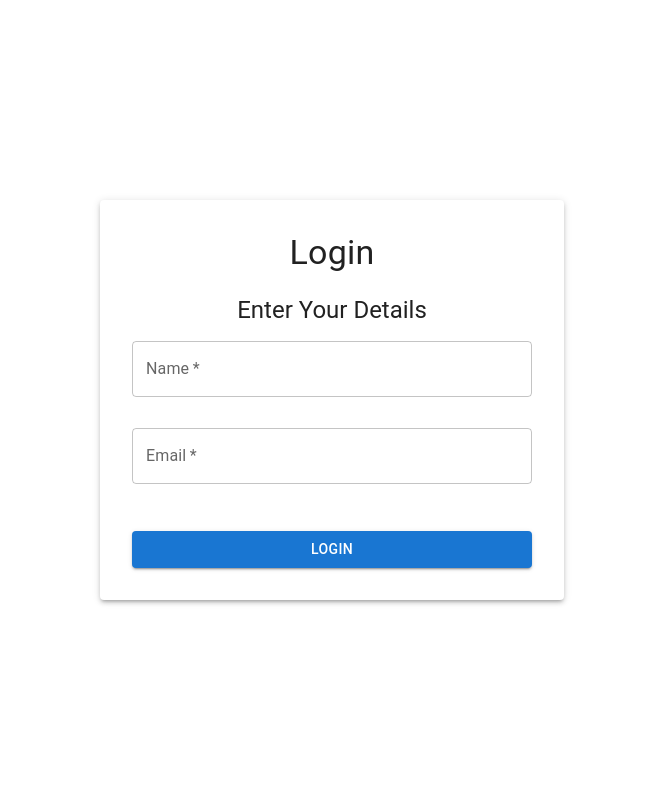
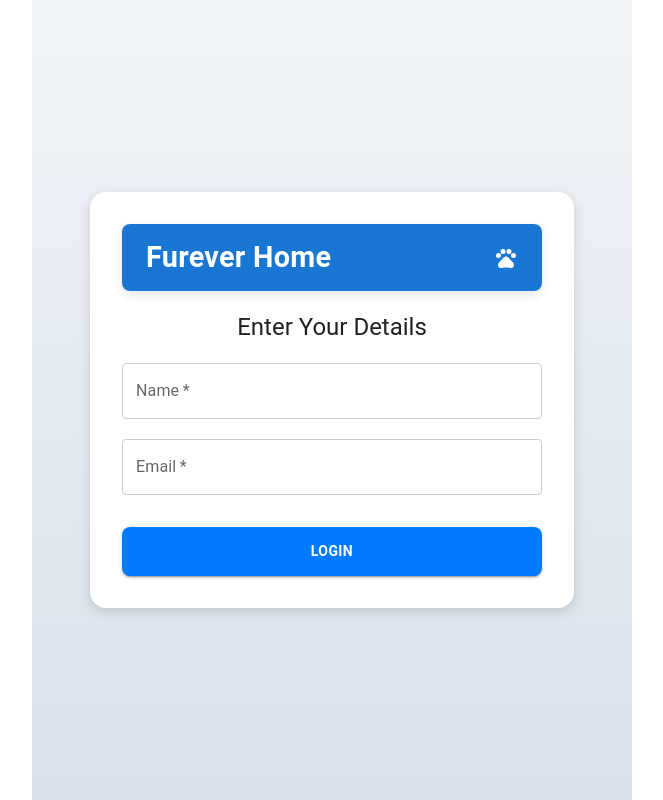
Before and after one commit to Jlavarine/furever-home, a React (Create React App) app: page / in a window 1280 px wide. Shown: the whole page, without its empty margins (308-971 px from the left). Built offline with nearby package versions, Linux system fonts and the light colour scheme.

Commit message:
feat: Add styling to login/homepage/filter/sort

```diff
--- /dev/null
+++ b/src/components/Filter/Filter.styles.ts
@@ -0,0 +1,24 @@
+import { SxProps, Theme } from "@mui/material";
+
+export const formControlStyles: SxProps<Theme> = {
+    width: 300,
+};
+
+export const selectStyles: SxProps<Theme> = {
+    backgroundColor: "#e6f7ff",
+    "&:hover": {
+        backgroundColor: "#d4efff",
+    },
+    "&.Mui-focused .MuiOutlinedInput-notchedOutline": {
+        borderColor: "#1976d2",
+    },
+};
+
+export const menuItemStyles: SxProps<Theme> = {
+    "&.Mui-selected": {
+        backgroundColor: "#add8e6",
+        "&:hover": {
+            backgroundColor: "#6cc4e0",
+        },
+    },
+};
--- a/src/components/Filter/Filter.tsx
+++ b/src/components/Filter/Filter.tsx
@@ -1,21 +1,21 @@
 import React from "react";
 import { Select, MenuItem, Checkbox, ListItemText, InputLabel, FormControl } from "@mui/material";
-
-interface MultiSelectFilterProps {
+import { formControlStyles, selectStyles, menuItemStyles } from "./Filter.styles";
+interface FilterProps {
   label: string;
   options: string[];
   selectedValues: string[];
   setSelectedValues: (values: string[]) => void;
 }
 
-const MultiSelectFilter: React.FC<MultiSelectFilterProps> = ({ label, options, selectedValues, setSelectedValues }) => {
+const Filter: React.FC<FilterProps> = ({ label, options, selectedValues, setSelectedValues }) => {
   const handleChange = (event: any) => {
     const { value } = event.target;
     setSelectedValues(typeof value === "string" ? value.split(",") : value);
   };
 
   return (
-    <FormControl sx={{ width: 300 }}>
+    <FormControl sx={formControlStyles}>
       <InputLabel id={`${label}-filter-label`}>{`Filter by ${label}`}</InputLabel>
       <Select
         labelId={`${label}-filter-label`}
@@ -23,9 +23,10 @@ const MultiSelectFilter: React.FC<MultiSelectFilterProps> = ({ label, options, s
         value={selectedValues}
         onChange={handleChange}
         renderValue={(selected) => selected.join(", ")}
+        sx={selectStyles}
       >
         {options.map((option) => (
-          <MenuItem key={option} value={option}>
+          <MenuItem key={option} value={option} sx={menuItemStyles}>
             <Checkbox checked={selectedValues.includes(option)} />
             <ListItemText primary={option} />
           </MenuItem>
@@ -35,4 +36,4 @@ const MultiSelectFilter: React.FC<MultiSelectFilterProps> = ({ label, options, s
   );
 };
 
-export default MultiSelectFilter;
+export default Filter;
--- a/src/components/Homepage/Homepage.styles.ts
+++ b/src/components/Homepage/Homepage.styles.ts
@@ -1,7 +1,72 @@
 import { SxProps, Theme } from "@mui/material";
 
+export const pageContainer: SxProps<Theme> = {
+    marginTop: 4,
+    padding: 2,
+    backgroundColor: "#f5f5f5",
+    minHeight: "100vh"
+};
+
+export const headerBox: SxProps<Theme> = {
+    display: "flex",
+    justifyContent: "space-between",
+    alignItems: "center",
+    backgroundColor: "#1976d2",
+    color: "#fff",
+    padding: "12px 24px",
+    borderRadius: "8px",
+    boxShadow: "0 4px 12px rgba(0,0,0,0.1)"
+};
+
+export const titleText: SxProps<Theme> = {
+    fontWeight: "bold",
+    fontSize: "1.8rem"
+};
+
+export const buttonGroup: SxProps<Theme> = {
+    display: "flex",
+    gap: 2
+};
+
+export const filterBar: SxProps<Theme> = {
+    display: "flex",
+    justifyContent: "center",
+    alignItems: "center",
+    gap: 3,
+    mt: 3,
+    padding: "12px",
+    backgroundColor: "#fff",
+    borderRadius: "8px",
+    boxShadow: "0 2px 8px rgba(0,0,0,0.1)"
+};
+
+export const dogGrid: SxProps<Theme> = {
+    display: "grid",
+    gridTemplateColumns: "repeat(auto-fit, minmax(300px, 1fr))",
+    gap: 4,
+    marginTop: 4,
+    padding: "12px",
+    backgroundColor: "#fff",
+    borderRadius: "8px",
+    boxShadow: "0 2px 8px rgba(0,0,0,0.1)"
+};
+
+export const errorText: SxProps<Theme> = {
+    color: "error.main",
+    fontWeight: "bold"
+};
+
 export const buttonStyles: SxProps<Theme> = {
-  textTransform: "none",
-  fontSize: "1rem",
-  px: 3,
+    textTransform: "none",
+    fontSize: "1rem",
+    px: 3,
+    backgroundColor: "#add8e6",
+    color: 'black',
+    "&:hover": {
+        backgroundColor: "#6cc4e0"
+    },
+    "&:disabled": {
+    backgroundColor: "#f0f0f0",
+    color: "#555"
+  }
 };
--- a/src/components/Login/Login.styles.ts
+++ b/src/components/Login/Login.styles.ts
@@ -1,31 +1,80 @@
-export const loginContainer = {
+import { SxProps, Theme } from "@mui/material/styles";
+
+const primaryColor = "#007bff";
+const accentColor = "#ff9800";
+const backgroundGradient = "linear-gradient(to bottom, #f0f4f8, #d9e2ec)";
+
+export const loginContainer: SxProps<Theme> = {
     display: "flex",
     justifyContent: "center",
     alignItems: "center",
     height: "100vh",
+    background: backgroundGradient,
 };
 
-export const loginPaper = {
+export const loginPaper: SxProps<Theme> = {
     padding: 4,
     width: "100%",
-  maxWidth: 400,
+    maxWidth: 420,
     textAlign: "center",
+    backgroundColor: "white",
+    boxShadow: "0 4px 12px rgba(0, 0, 0, 0.15)",
+    borderRadius: "16px",
 };
 
-export const formStyles = {
+export const headerBox: SxProps<Theme> = {
+  display: "flex",
+  justifyContent: "space-between",
+  alignItems: "center",
+  backgroundColor: "#1976d2",
+  color: "#fff",
+  padding: "12px 24px",
+  borderRadius: "8px",
+  boxShadow: "0 4px 12px rgba(0,0,0,0.1)"
+};
+
+export const titleText: SxProps<Theme> = {
+  fontWeight: "bold",
+  fontSize: "1.8rem"
+};
+
+export const formStyles: SxProps<Theme> = {
     display: "flex",
     flexDirection: "column",
-  gap: "15px",
+    gap: "20px",
     marginTop: "20px",
 };
 
-export const inputField = {
-  marginBottom: 2,
+export const inputField: SxProps<Theme> = {
+    "& label.Mui-focused": {
+        color: primaryColor,
+    },
+    "& .MuiOutlinedInput-root": {
+        "& fieldset": {
+            borderColor: "#ccc",
+        },
+        "&:hover fieldset": {
+            borderColor: primaryColor,
+        },
+        "&.Mui-focused fieldset": {
+            borderColor: primaryColor,
+        },
+    },
 };
 
-export const buttonStyle = {
-  marginTop: 2,
+export const buttonStyle: SxProps<Theme> = {
+    marginTop: "12px",
+    padding: "12px 0",
+    fontWeight: "bold",
+    backgroundColor: primaryColor,
+    color: "white",
+    textTransform: "uppercase",
+    borderRadius: "8px",
+    "&:hover": {
+        backgroundColor: "#0056b3",
+    },
     "&:focus": {
-    outline: "2px solid #1976d2",
+        outline: `3px solid ${accentColor}`,
+        outlineOffset: "2px",
     },
 };
--- a/src/components/Login/Login.tsx
+++ b/src/components/Login/Login.tsx
@@ -1,7 +1,8 @@
 import React, { useEffect, useRef, useState } from "react";
 import { TextField, Button, Container, Typography, Alert, Paper, Box } from "@mui/material";
+import PetsIcon from '@mui/icons-material/Pets';
 import { useNavigate } from "react-router-dom";
-import { loginContainer, loginPaper, formStyles, inputField, buttonStyle } from "./Login.styles";
+import { loginContainer, loginPaper, formStyles, inputField, buttonStyle, headerBox, titleText } from "./Login.styles";
 import { API_URL_Login } from "../../constants";
 
 const Login: React.FC = () => {
@@ -68,9 +69,12 @@ const Login: React.FC = () => {
   return (
     <Container maxWidth="sm" sx={loginContainer}>
       <Paper elevation={3} sx={loginPaper}>
-        <Typography variant="h4" gutterBottom>
-          Login
-        </Typography>
+        <Box sx={headerBox}>
+          <Typography sx={titleText}>
+            Furever Home
+          </Typography>
+          <PetsIcon/>
+        </Box>
 
         {error && (
           <Typography >
--- /dev/null
+++ b/src/components/Sort/Sort.styles.ts
@@ -0,0 +1,31 @@
+import { SxProps, Theme } from "@mui/material";
+
+export const sortContainer: SxProps<Theme> = {
+    display: "flex",
+    flexDirection: "column",
+    gap: 2,
+    width: 200,
+};
+
+export const formControlStyles: SxProps<Theme> = {
+    width: "100%",
+};
+
+export const selectStyles: SxProps<Theme> = {
+    backgroundColor: "#e6f7ff",
+    "&:hover": {
+        backgroundColor: "#d4efff",
+    },
+    "&.Mui-focused .MuiOutlinedInput-notchedOutline": {
+        borderColor: "#1976d2",
+    },
+};
+
+export const menuItemStyles: SxProps<Theme> = {
+    "&.Mui-selected": {
+        backgroundColor: "#add8e6",
+        "&:hover": {
+            backgroundColor: "#6cc4e0",
+        },
+    },
+};
--- a/src/components/Sort/Sort.tsx
+++ b/src/components/Sort/Sort.tsx
@@ -1,5 +1,6 @@
 import React from "react";
 import { FormControl, InputLabel, Select, MenuItem, Box } from "@mui/material";
+import { sortContainer, formControlStyles, selectStyles, menuItemStyles } from "./Sort.styles";
 
 interface SortProps {
   selectedSortField: string;
@@ -17,17 +18,18 @@ const Sort: React.FC<SortProps> = ({
   const isAlphabetical = selectedSortField === "breed" || selectedSortField === "name";
 
   return (
-    <Box display="flex" flexDirection="column" gap={2} sx={{ width: 200 }}>
-      <FormControl>
+    <Box sx={sortContainer}>
+      <FormControl sx={formControlStyles}>
         <InputLabel id="sort-field-label">Sort By</InputLabel>
         <Select
           labelId="sort-field-label"
           value={selectedSortField}
           onChange={(e) => setSelectedSortField(e.target.value)}
+          sx={selectStyles}
         >
-          <MenuItem value="breed">Breed</MenuItem>
-          <MenuItem value="name">Name</MenuItem>
-          <MenuItem value="age">Age</MenuItem>
+          <MenuItem value="breed" sx={menuItemStyles}>Breed</MenuItem>
+          <MenuItem value="name" sx={menuItemStyles}>Name</MenuItem>
+          <MenuItem value="age" sx={menuItemStyles}>Age</MenuItem>
         </Select>
       </FormControl>
 
@@ -37,9 +39,10 @@ const Sort: React.FC<SortProps> = ({
           labelId="sort-order-label"
           value={selectedSortOrder}
           onChange={(e) => setSelectedSortOrder(e.target.value)}
+          sx={selectStyles}
         >
-          <MenuItem value="asc">{isAlphabetical ? "A - Z" : "Ascending"}</MenuItem>
-          <MenuItem value="desc">{isAlphabetical ? "Z - A" : "Descending"}</MenuItem>
+          <MenuItem value="asc" sx={menuItemStyles}>{isAlphabetical ? "A - Z" : "Ascending"}</MenuItem>
+          <MenuItem value="desc" sx={menuItemStyles}>{isAlphabetical ? "Z - A" : "Descending"}</MenuItem>
 
         </Select>
       </FormControl>
```
Also changed, not shown: src/components/Homepage/Homepage.tsx (+20 -29 lines). Lines whose indentation alone changed are shown as unchanged.
